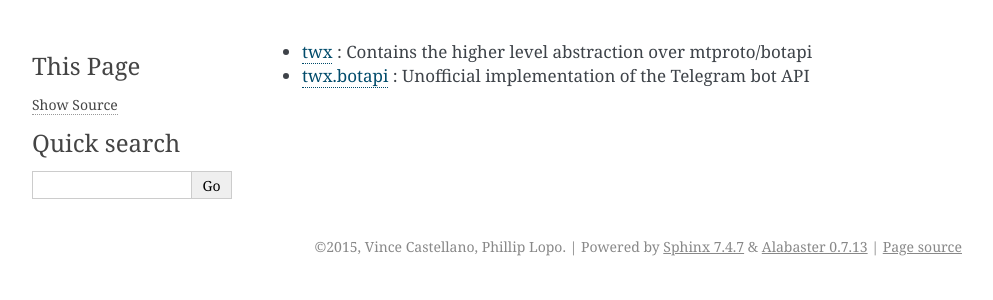
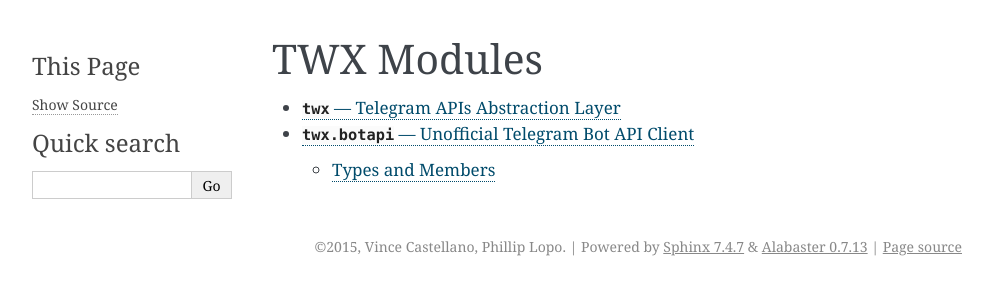
Before and after one commit to datamachine/twx.botapi, a Sphinx documentation site: the page built from docs/twx/index.rst, in a window 1280 px wide. Shown: the top 300 px of the page, without its empty margins (148-1141 px from the left). Built offline with Sphinx 7.4.7, drawn with Linux system fonts in a browser that asks for light colours.

Commit message:
module sections generating properly in docs now

```diff
--- a/docs/index.rst
+++ b/docs/index.rst
@@ -13,7 +13,6 @@
 
    twx/index
 
-- :doc:`TWX module docs <twx/index>` : The TWX module documentation
 
 
 
--- a/docs/twx/botapi/botapi.rst
+++ b/docs/twx/botapi/botapi.rst
@@ -1,3 +1,9 @@
+:mod:`twx.botapi` --- Unofficial Telegram Bot API Client
+========================================================
+
+Types and Members
+-----------------
+
 .. automodule:: twx.botapi
 .. autoclass:: User
 .. autoclass:: GroupChat
--- a/docs/twx/index.rst
+++ b/docs/twx/index.rst
@@ -1,9 +1,8 @@
+TWX Modules
+===========
 
 .. toctree::
    :maxdepth: 2
 
    twx
    botapi/botapi
-
-- :doc:`twx <twx>` : Contains the higher level abstraction over mtproto/botapi
-- :doc:`twx.botapi <botapi/botapi>` : Unofficial implementation of the Telegram bot API
--- a/docs/twx/twx.rst
+++ b/docs/twx/twx.rst
@@ -1,3 +1,4 @@
+:mod:`twx` --- Telegram APIs Abstraction Layer
+==============================================
+
 .. automodule:: twx
-
-testing
```
Also changed, not shown: 1 other file.
